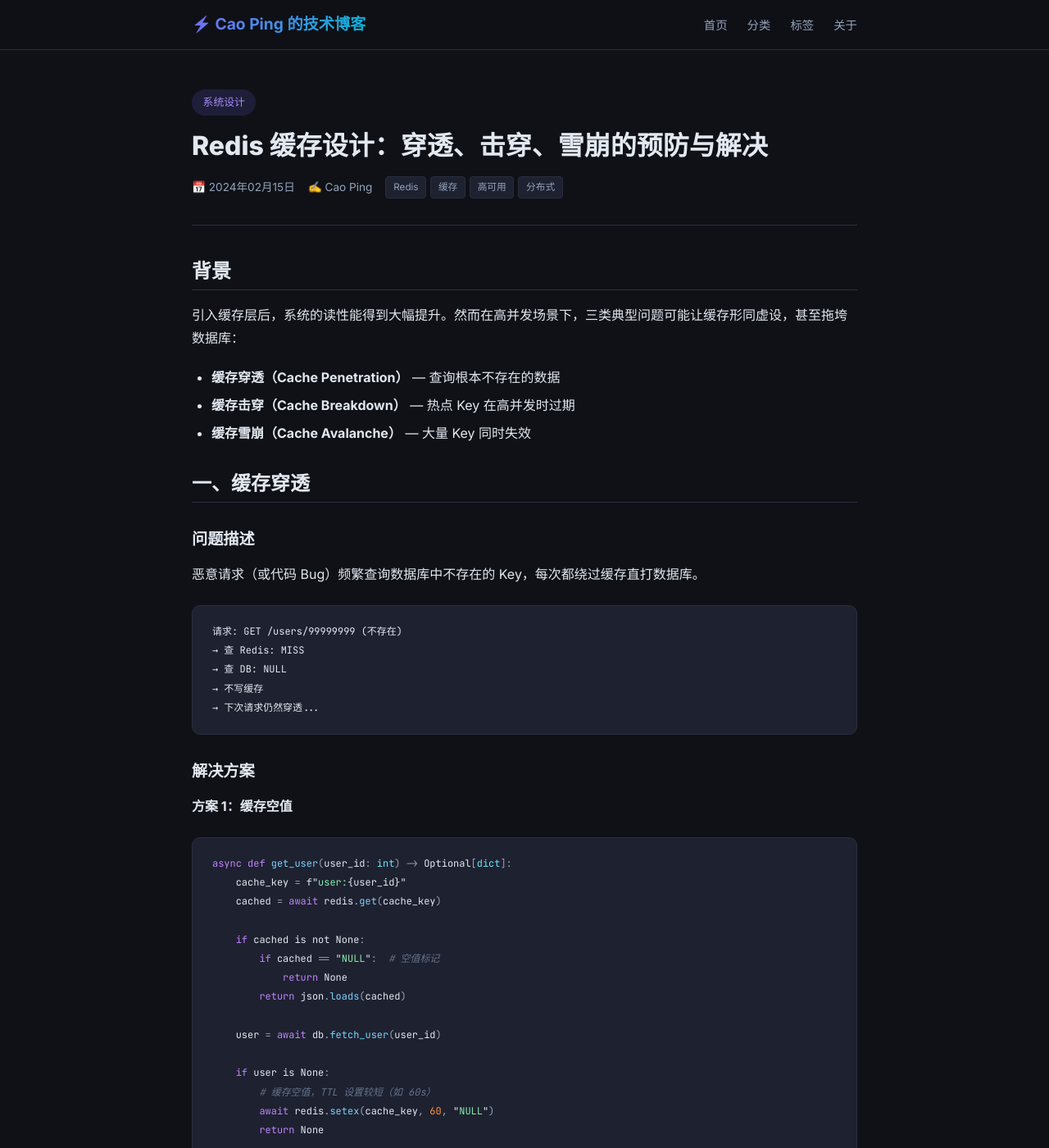
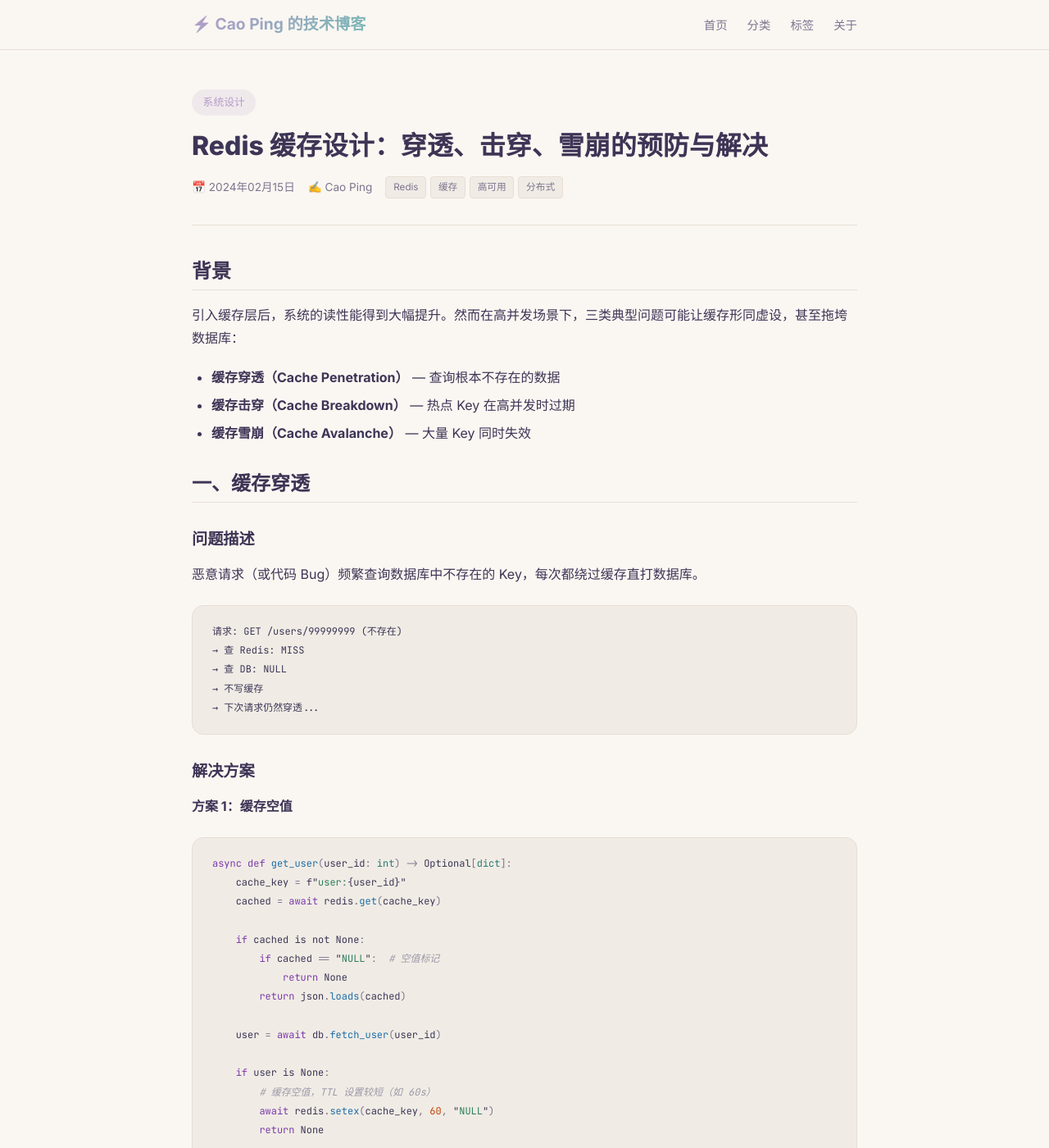
Before and after one commit to caoping0623/caoping0623.github.io, a Jekyll site: the page built from _posts/2024-02-15-redis-cache-patterns.md, in a window 1280 px wide and 1400 px high. Shown: the whole window at 82% size. Built offline with Jekyll 4.4.1, drawn with Linux system fonts in a browser that asks for light colours.

Commit message:
feat: apply soft macaron pastel color scheme with beige background and rounded diagram containers
Agent-Logs-Url: https://github.com/caoping0623/caoping0623.github.io/sessions/1c9b770b-f728-4524-8a55-d13d3019e683

Co-authored-by: caoping0623 <8804331+caoping0623@users.noreply.github.com>

```diff
--- a/_layouts/default.html
+++ b/_layouts/default.html
@@ -11,7 +11,7 @@
   <link href="https://fonts.googleapis.com/css2?family=Inter:wght@400;500;600;700;800&family=JetBrains+Mono:wght@400;500&display=swap" rel="stylesheet">
   <link rel="alternate" type="application/rss+xml" title="{{ site.title }}" href="{{ '/feed.xml' | relative_url }}">
   <script src="https://cdn.jsdelivr.net/npm/mermaid@10/dist/mermaid.min.js"></script>
-  <script>document.addEventListener("DOMContentLoaded",function(){mermaid.initialize({startOnLoad:true,theme:"default"})});</script>
+  <script>document.addEventListener("DOMContentLoaded",function(){mermaid.initialize({startOnLoad:true,theme:"base",themeVariables:{primaryColor:"#c8b8e4",primaryTextColor:"#3d3556",primaryBorderColor:"#b49bc8",lineColor:"#a0888c",secondaryColor:"#b8dcd8",tertiaryColor:"#f8e8c8",edgeLabelBackground:"#faf7f2",clusterBkg:"#f4f0fb",clusterBorder:"#d0bce0",titleColor:"#3d3556",nodeBorder:"#b49bc8",mainBkg:"#f0eaf8",fontFamily:"Inter,'PingFang SC','Microsoft YaHei',sans-serif"}})});</script>
 </head>
 <body>
 <div class="site-wrapper">
--- a/assets/css/style.css
+++ b/assets/css/style.css
@@ -2,19 +2,19 @@
 *, *::before, *::after { box-sizing: border-box; margin: 0; padding: 0; }
 
 :root {
-  --color-bg: #0f1117;
-  --color-surface: #1a1d2e;
-  --color-border: #2a2d3e;
-  --color-primary: #7c6af7;
-  --color-primary-light: #a78bfa;
-  --color-accent: #06b6d4;
-  --color-text: #e2e8f0;
-  --color-text-muted: #94a3b8;
-  --color-code-bg: #1e2130;
+  --color-bg: #faf7f2;
+  --color-surface: #ffffff;
+  --color-border: #e8ddd5;
+  --color-primary: #b49bc8;
+  --color-primary-light: #c8b0de;
+  --color-accent: #7ab8b5;
+  --color-text: #3d3556;
+  --color-text-muted: #7e7490;
+  --color-code-bg: #f0ece5;
   --font-sans: 'Inter', 'PingFang SC', 'Microsoft YaHei', sans-serif;
   --font-mono: 'JetBrains Mono', 'Fira Code', 'Consolas', monospace;
-  --radius: 10px;
-  --shadow: 0 4px 24px rgba(0,0,0,0.4);
+  --radius: 14px;
+  --shadow: 0 4px 20px rgba(160,140,180,0.12);
   --transition: 0.2s ease;
   --max-width: 860px;
 }
@@ -39,7 +39,7 @@ a:hover { color: var(--color-accent); }
 /* ===== Header / Nav ===== */
 .site-header {
   position: sticky; top: 0; z-index: 100;
-  background: rgba(15,17,23,0.88);
+  background: rgba(250,247,242,0.92);
   backdrop-filter: blur(12px);
   border-bottom: 1px solid var(--color-border);
 }
@@ -60,7 +60,7 @@ a:hover { color: var(--color-accent); }
 .hero {
   padding: 5rem 0 3rem;
   text-align: center;
-  background: radial-gradient(ellipse 80% 60% at 50% 0%, rgba(124,106,247,0.12) 0%, transparent 70%);
+  background: radial-gradient(ellipse 80% 60% at 50% 0%, rgba(180,155,200,0.10) 0%, transparent 70%);
 }
 .hero-avatar {
   width: 90px; height: 90px; border-radius: 50%;
@@ -69,7 +69,7 @@ a:hover { color: var(--color-accent); }
   display: flex; align-items: center; justify-content: center;
   font-size: 2.5rem;
   background: var(--color-surface);
-  box-shadow: 0 0 30px rgba(124,106,247,0.3);
+  box-shadow: 0 0 30px rgba(180,155,200,0.25);
 }
 .hero h1 { font-size: 2.2rem; font-weight: 800; margin-bottom: 0.75rem; }
 .hero h1 span { background: linear-gradient(135deg, var(--color-primary-light), var(--color-accent)); -webkit-background-clip: text; -webkit-text-fill-color: transparent; background-clip: text; }
@@ -108,7 +108,7 @@ a:hover { color: var(--color-accent); }
 .post-card:hover {
   border-color: var(--color-primary);
   transform: translateY(-2px);
-  box-shadow: 0 8px 30px rgba(124,106,247,0.15);
+  box-shadow: 0 8px 30px rgba(180,155,200,0.18);
 }
 .post-card-meta {
   display: flex; align-items: center; gap: 0.75rem;
@@ -116,7 +116,7 @@ a:hover { color: var(--color-accent); }
   flex-wrap: wrap;
 }
 .post-card-category {
-  background: rgba(124,106,247,0.15); color: var(--color-primary-light);
+  background: rgba(180,155,200,0.15); color: var(--color-primary);
   padding: 0.15rem 0.6rem; border-radius: 999px; font-size: 0.75rem;
 }
 .post-card h2 { font-size: 1.15rem; font-weight: 700; margin: 0.1rem 0; }
@@ -134,7 +134,7 @@ a:hover { color: var(--color-accent); }
 .post-header { padding: 3rem 0 2rem; border-bottom: 1px solid var(--color-border); margin-bottom: 2.5rem; }
 .post-header .post-category {
   display: inline-block; margin-bottom: 1rem;
-  background: rgba(124,106,247,0.15); color: var(--color-primary-light);
+  background: rgba(180,155,200,0.15); color: var(--color-primary);
   padding: 0.3rem 0.85rem; border-radius: 999px; font-size: 0.8rem;
 }
 .post-header h1 { font-size: 2rem; font-weight: 800; line-height: 1.3; margin-bottom: 1rem; }
@@ -161,6 +161,17 @@ a:hover { color: var(--color-accent); }
   margin: 1.5rem 0;
 }
 .post-content img { max-width: 100%; border-radius: var(--radius); }
+
+/* ===== Mermaid Diagrams ===== */
+.mermaid {
+  background: #fff;
+  border: 1.5px solid var(--color-border);
+  border-radius: var(--radius);
+  padding: 1.5rem 1rem;
+  margin: 1.5rem 0;
+  overflow-x: auto;
+  box-shadow: var(--shadow);
+}
 .post-content table { width: 100%; border-collapse: collapse; margin: 1.5rem 0; font-size: 0.9rem; }
 .post-content th, .post-content td {
   padding: 0.6rem 1rem; border: 1px solid var(--color-border);
@@ -176,7 +187,7 @@ code {
   background: var(--color-code-bg);
   padding: 0.15em 0.4em;
   border-radius: 4px;
-  color: #f0abfc;
+  color: #9a4fb5;
 }
 pre {
   background: var(--color-code-bg) !important;
@@ -193,23 +204,23 @@ pre code {
 }
 
 /* Rouge syntax highlighting */
-.highlight .k  { color: #c084fc; } /* Keyword */
-.highlight .kd { color: #c084fc; }
-.highlight .kn { color: #c084fc; }
-.highlight .s  { color: #86efac; } /* String */
-.highlight .s2 { color: #86efac; }
-.highlight .s1 { color: #86efac; }
-.highlight .c  { color: #64748b; font-style: italic; } /* Comment */
-.highlight .c1 { color: #64748b; font-style: italic; }
-.highlight .cm { color: #64748b; font-style: italic; }
-.highlight .n  { color: #e2e8f0; } /* Name */
-.highlight .nf { color: #7dd3fc; } /* Function name */
-.highlight .nc { color: #fbbf24; } /* Class name */
-.highlight .nb { color: #67e8f9; } /* Built-in */
-.highlight .mi { color: #fb923c; } /* Integer */
-.highlight .mf { color: #fb923c; } /* Float */
-.highlight .o  { color: #94a3b8; } /* Operator */
-.highlight .p  { color: #94a3b8; } /* Punctuation */
+.highlight .k  { color: #7c3aac; } /* Keyword */
+.highlight .kd { color: #7c3aac; }
+.highlight .kn { color: #7c3aac; }
+.highlight .s  { color: #2e7d5e; } /* String */
+.highlight .s2 { color: #2e7d5e; }
+.highlight .s1 { color: #2e7d5e; }
+.highlight .c  { color: #9e97a8; font-style: italic; } /* Comment */
+.highlight .c1 { color: #9e97a8; font-style: italic; }
+.highlight .cm { color: #9e97a8; font-style: italic; }
+.highlight .n  { color: #3d3556; } /* Name */
+.highlight .nf { color: #1e6ea8; } /* Function name */
+.highlight .nc { color: #b06020; } /* Class name */
+.highlight .nb { color: #2a7a76; } /* Built-in */
+.highlight .mi { color: #c0440c; } /* Integer */
+.highlight .mf { color: #c0440c; } /* Float */
+.highlight .o  { color: #7e7490; } /* Operator */
+.highlight .p  { color: #7e7490; } /* Punctuation */
 
 /* ===== Sidebar / About card ===== */
 .sidebar-card {
```
Also changed, not shown: _posts/2026-04-15-ai-agent.md (+37 -37 lines).
